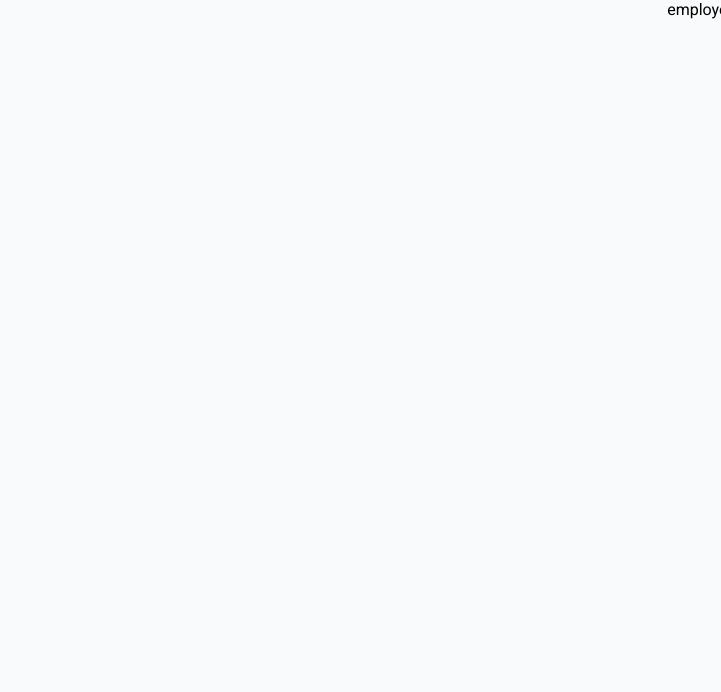
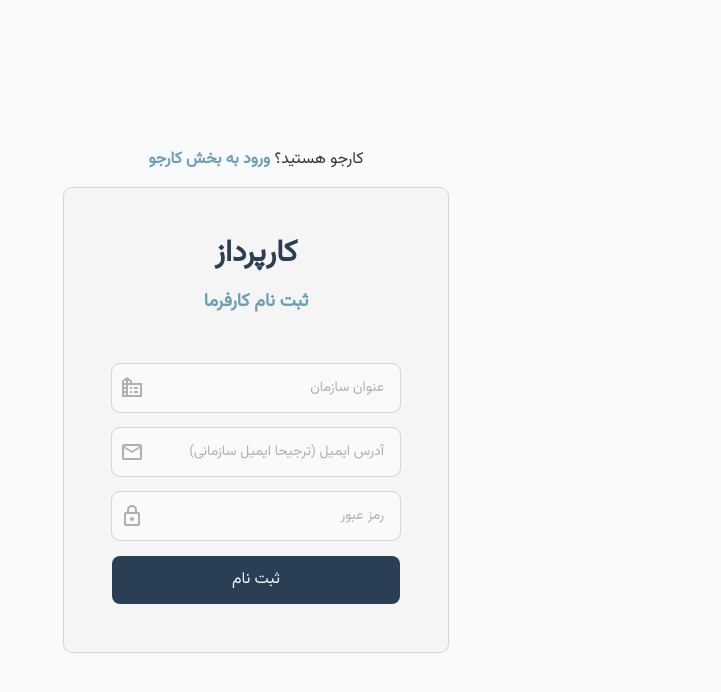
Before and after one commit to Amir-username/karpardaz-frontend, a Next.js app: page /auth/employer/signup in a window 1280 px wide. Shown: the top 692 px of the page, without its empty margins (559-1280 px from the left). Built offline with nearby package versions, Linux system fonts and the light colour scheme.

Commit message:
add signup form for employer

```diff
--- a/src/app/auth/employer/signup/page.tsx
+++ b/src/app/auth/employer/signup/page.tsx
@@ -1,5 +1,19 @@
+import EmployerSignupForm from "@/components/auth/EmployerSignupForm";
+
 function EmployerSignupPage() {
-  return <div>employer signup</div>;
+  return (
+    <div className="container flex items-center justify-center h-screen mx-auto">
+      <main className="flex flex-col items-center justify-center gap-4">
+        <h3 className="text-neutral-dark">
+          کارجو هستید؟{" "}
+          <span className="font-bold cursor-pointer text-secondary-blue">
+            ورود به بخش کارجو
+          </span>
+        </h3>
+        <EmployerSignupForm />
+      </main>
+    </div>
+  );
 }
 
 export default EmployerSignupPage;
--- a/src/app/layout.tsx
+++ b/src/app/layout.tsx
@@ -15,7 +15,7 @@ export default function RootLayout({
   return (
     <html lang="fa" dir="rtl">
       <head>
-      <link rel="stylesheet" href="https://fonts.googleapis.com/css2?family=Material+Symbols+Outlined:opsz,wght,FILL,GRAD@24,400,0,0&icon_names=lock,mail,person,smartphone" />
+      <link rel="stylesheet" href="https://fonts.googleapis.com/css2?family=Material+Symbols+Outlined:opsz,wght,FILL,GRAD@24,400,0,0&icon_names=lock,mail,person,smartphone,source_environment" />
       </head>
       <body className="bg-gray-50 font-vazir">{children}</body>
     </html>
--- /dev/null
+++ b/src/components/auth/EmployerSignupForm.tsx
@@ -0,0 +1,26 @@
+import Button from "@/ui/Button";
+import Form from "@/ui/Form";
+import FormContent from "@/ui/FormContent";
+import FormHeader from "@/ui/FormHeader";
+import Input from "@/ui/Input";
+
+function EmployerSignupForm() {
+  return (
+    <Form>
+      <FormHeader title="کارپرداز" subtitle="ثبت نام کارفرما" />
+      <FormContent>
+        <Input type="text" name="companyName" placeholder="عنوان سازمان" icon="source_environment" />
+        <Input type="email" name="email" placeholder="آدرس ایمیل (ترجیحا ایمیل سازمانی)" icon="mail" />
+        <Input
+          type="password"
+          name="password"
+          placeholder="رمز عبور"
+          icon="lock"
+        />
+        <Button text="ثبت نام" />
+      </FormContent>
+    </Form>
+  );
+}
+
+export default EmployerSignupForm;
--- a/src/components/auth/JobSeekerSignupForm.tsx
+++ b/src/components/auth/JobSeekerSignupForm.tsx
@@ -16,7 +16,7 @@ function JobSeekerSignupForm() {
           placeholder="نام خانوادگی"
           icon="person"
         />
-        <Input type="email" name="email" placeholder="ایمیل" icon="mail" />
+        <Input type="email" name="email" placeholder="آدرس ایمیل" icon="mail" />
         <Input
           type="number"
           name="number"
```
